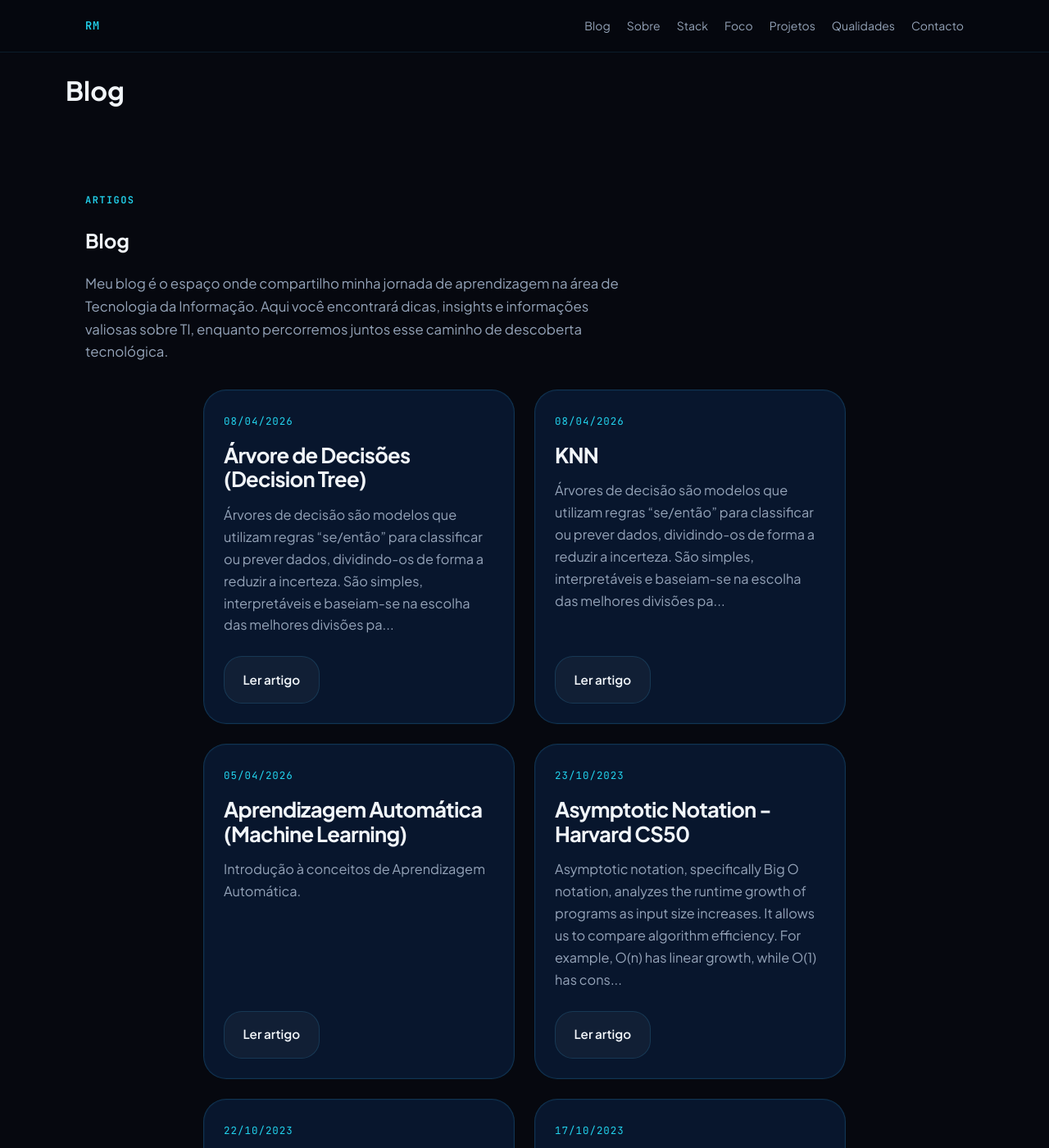
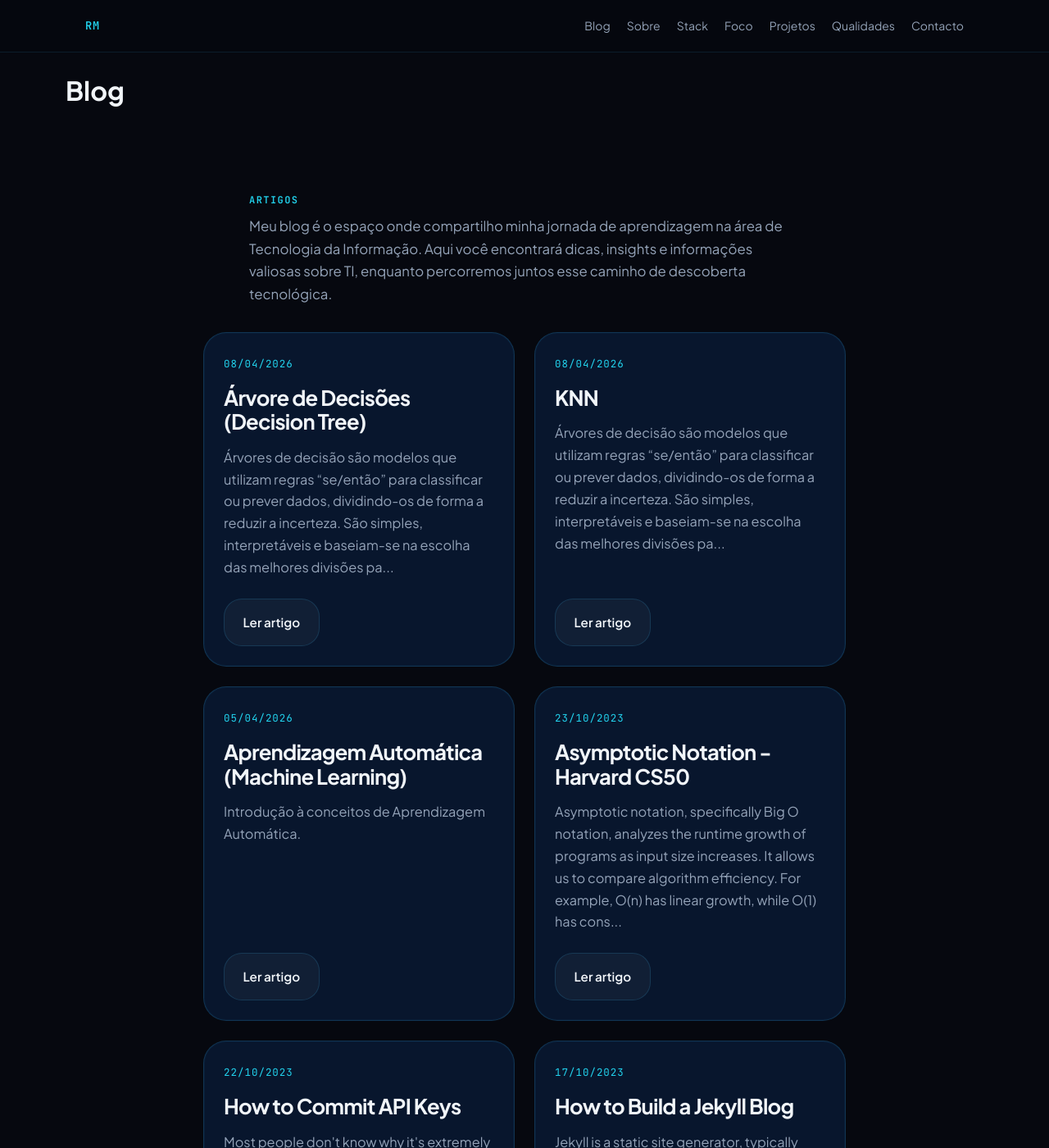
Before and after one commit to ravimughal/ravimughal.github.io, a Jekyll site: the page built from blog.md, in a window 1280 px wide and 1400 px high. Shown: the whole window at 82% size. Built offline with Jekyll 4.4.1, drawn with Linux system fonts in a browser that asks for light colours.

Commit message:
feat: centralizar content paginas

```diff
--- a/assets/css/landing.css
+++ b/assets/css/landing.css
@@ -834,3 +834,8 @@ body.landing img {
 .prose h3 {
   margin-left: 1rem;
 }
+
+.blog-section__label {
+  max-width: 42rem;
+  margin: 0 auto;
+}
--- a/blog.md
+++ b/blog.md
@@ -7,13 +7,14 @@ permalink: "/blog/"
 
 <section class="landing-section">
   <div class="landing-section__inner">
-    <p class="landing-section__label">Artigos</p>
-    <h1>Blog</h1>
-    <p class="landing-section__intro">
-      Meu blog é o espaço onde compartilho minha jornada de aprendizagem na área de Tecnologia da Informação.
-      Aqui você encontrará dicas, insights e informações valiosas sobre TI, enquanto percorremos juntos esse
-      caminho de descoberta tecnológica.
-    </p>
+    <div class="blog-section__label">
+      <p class="landing-section__label">Artigos</p>
+      <p class="landing-section__intro intro_blog">
+        Meu blog é o espaço onde compartilho minha jornada de aprendizagem na área de Tecnologia da Informação.
+        Aqui você encontrará dicas, insights e informações valiosas sobre TI, enquanto percorremos juntos esse
+        caminho de descoberta tecnológica.
+      </p>
+    </div>
     <div class="blog-posts">
       {% for post in site.posts %}
         <article class="blog-post">
```
